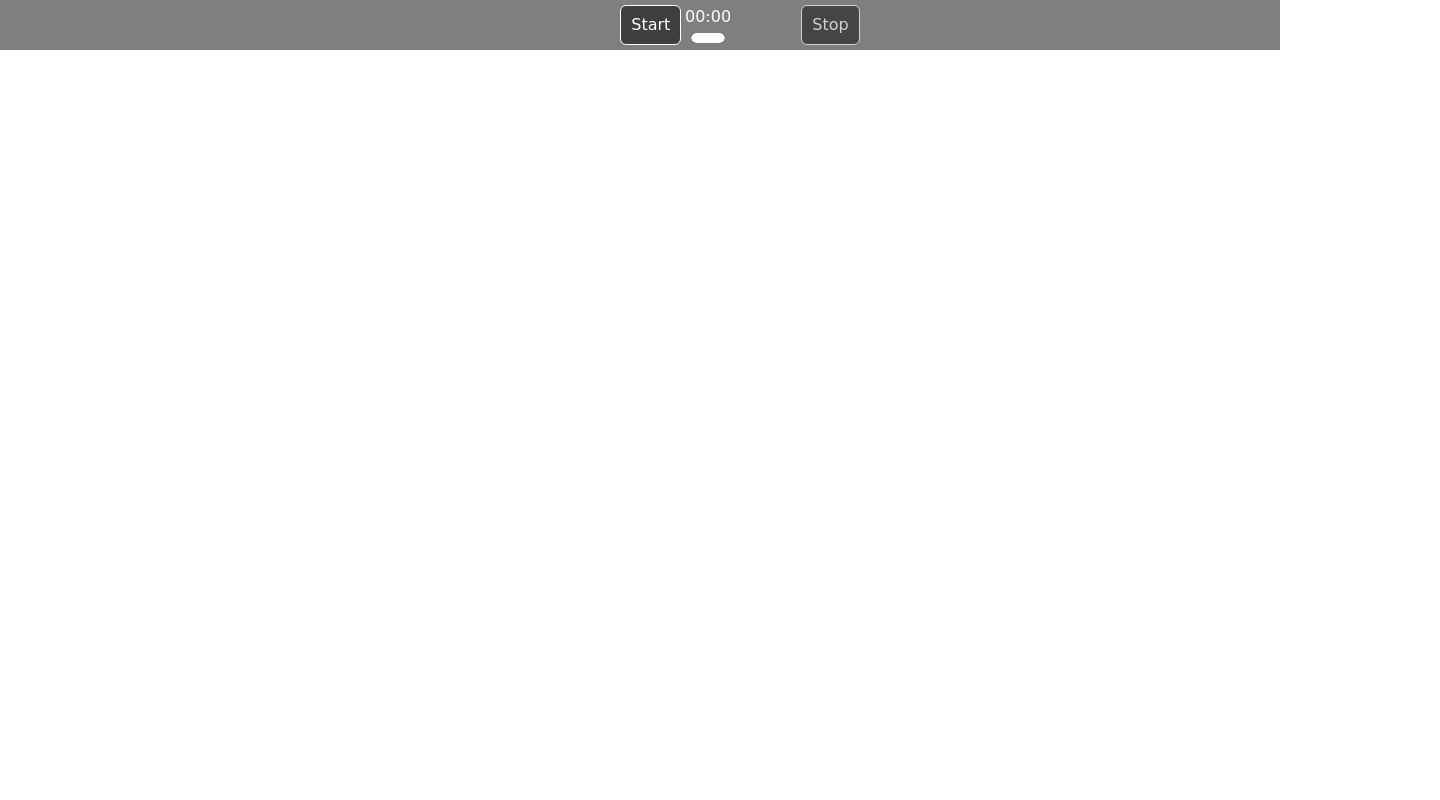
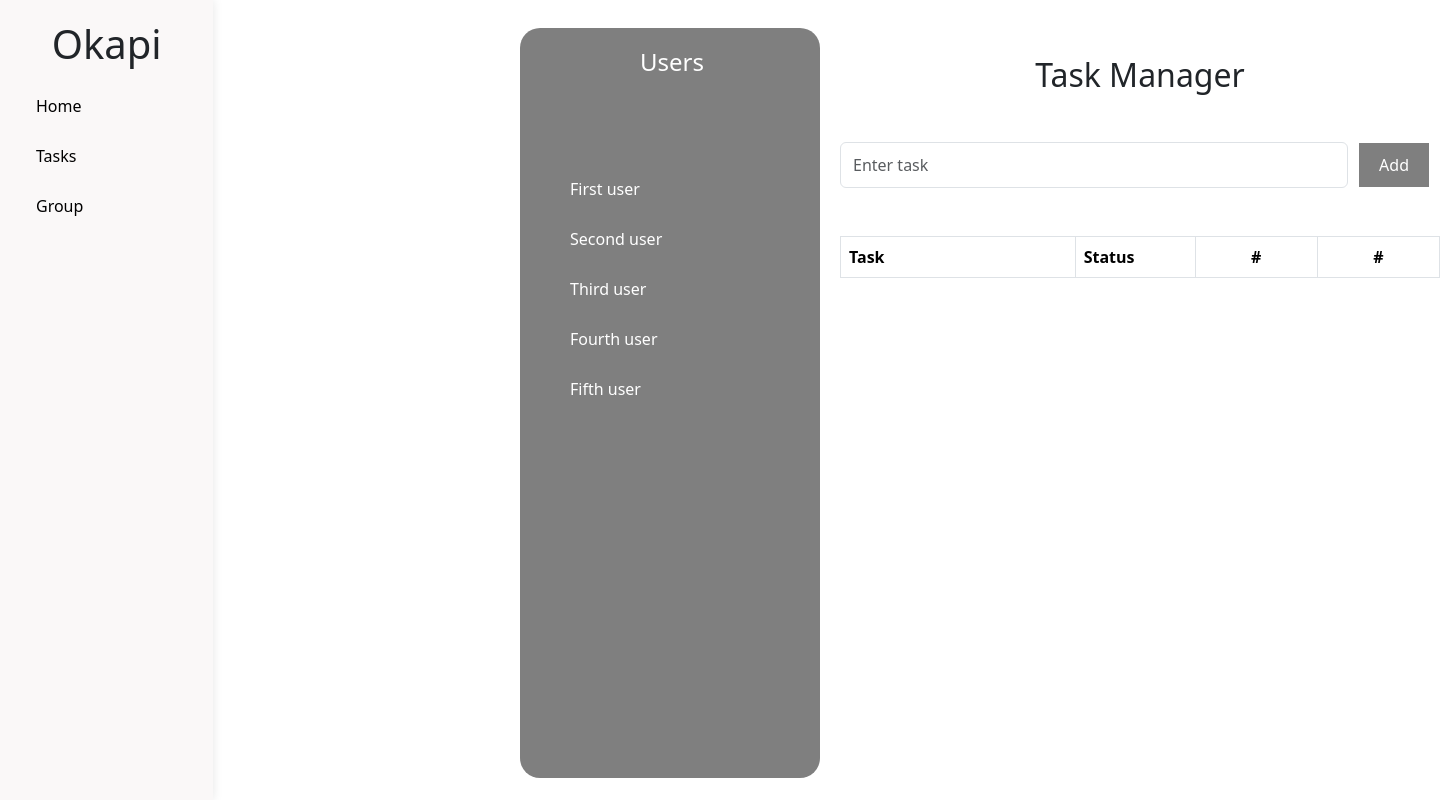
Before and after one commit to AleksandraTremba/WebProject-frontend, a Vue app: page / in a window 1280 px wide. Shown: the whole page, 1440 px wide, since content can reach past the window. Built offline with nearby package versions, Linux system fonts and the light colour scheme.

Commit message:
more pages

```diff
--- a/src/App.vue
+++ b/src/App.vue
@@ -4,6 +4,7 @@ import RegistrationForm from './components/RegistrationForm.vue';
 import HomePage from './components/HomePage.vue';
 import TopTimer from './components/TopTimer.vue';
 import Sidebar from './components/Sidebar.vue';
+import GroupPage from './components/GroupPage.vue';
 </script>
 
 <template>
@@ -11,7 +12,7 @@ import Sidebar from './components/Sidebar.vue';
     </header>
     <main>
         <div class="mx-auto p-2" style="width: 280px;">
-            <TopTimer />
+            <GroupPage />
         </div>
     </main>
 </template>
--- /dev/null
+++ b/src/components/GroupPage.vue
@@ -0,0 +1,233 @@
+<template>
+  <div class="container-fluid">
+    <div class="row">
+      <!-- Sidebar -->
+      <nav class="col-md-2 d-none d-md-block sidebar">
+        <div class="sidebar-sticky">
+          <ul class="nav flex-column">
+            <li class="nav-item text-center">
+              <h1 class="okapi_menu"> Okapi </h1>
+            </li>
+            <li class="nav-item">
+              <a class="nav-link" href="">Home</a>
+            </li>
+            <li class="nav-item">
+              <a class="nav-link" href="">Tasks</a>
+            </li>
+            <li class="nav-item">
+              <a class="nav-link" href="">Group</a>
+            </li>
+          </ul>
+        </div>
+      </nav>
+
+     <main role="main" class="col-md-2">
+     <div class="d-flex align-items-center">
+      <!-- Users Container -->
+      <div class="col-md-3 user-container align-self-start">
+        <h2 class="users-name">Users</h2>
+        <div class="user-list">
+          <ul class="nav flex-column">
+            <li class="users-nav-item text-center">
+              <p class="one-task"> First user </p>
+            </li>
+            <li class="users-nav-item">
+              <p class="one-task"> Second user </p>
+            </li>
+            <li class="users-nav-item">
+              <p class="one-task"> Third user </p>
+            </li>
+            <li class="users-nav-item">
+              <p class="one-task"> Fourth user </p>
+            </li>
+            <li class="users-nav-item">
+              <p class="one-task"> Fifth user </p>
+            </li>
+          </ul>
+        </div>
+      </div>
+
+      <!-- Tasks Container -->
+      <div class="col-md-7 group-task-page-container align-self-start" style="max-width: 600px">
+        <!-- Heading -->
+        <h2 class="text-center mt-5">Task Manager</h2>
+
+        <!-- Input -->
+        <div class="d-flex mt-5">
+          <input
+            type="text"
+            v-model="task"
+            placeholder="Enter task"
+            class="w-100 form-control"
+          />
+          <button class="btn btn-warning rounded-0" @click="submitTask">
+            Add
+          </button>
+        </div>
+
+        <!-- Task table -->
+        <table class="table table-bordered mt-5">
+          <thead>
+            <tr>
+              <th scope="col">Task</th>
+              <th scope="col" style="width: 120px">Status</th>
+              <th scope="col" class="text-center">#</th>
+              <th scope="col" class="text-center">#</th>
+            </tr>
+          </thead>
+          <tbody>
+            <tr v-for="(task, index) in tasks" :key="index">
+              <td>
+                <span :class="{ 'line-through': task.status === 'finished' }">
+                  {{ task.name }}
+                </span>
+              </td>
+              <td>
+                <span
+                  class="pointer noselect"
+                  @click="changeStatus(index)"
+                  :class="{
+                    'text-danger': task.status === 'to-do',
+                    'text-success': task.status === 'finished',
+                    'text-warning': task.status === 'in-progress',
+                  }"
+                >
+                  {{ capitalizeFirstChar(task.status) }}
+                </span>
+              </td>
+              <td class="text-center">
+                <button class="btn btn-warning rounded-0" @click="deleteTask">
+                  Delete
+                </button>
+              </td>
+              <td class="text-center">
+                <button
+                  class="btn btn-warning rounded-0"
+                  @click="editTask(index)"
+                >
+                  Edit
+                </button>
+              </td>
+            </tr>
+          </tbody>
+        </table>
+      </div>
+    </div>
+      </main>
+    </div>
+  </div>
+</template>
+
+  <script>
+  export default {
+    name: "HelloWorld",
+    props: {
+      msg: String,
+    },
+
+    data() {
+      return {
+        task: "",
+        editedTask: null,
+        statuses: ["to-do", "in-progress", "finished"],
+
+        /* Status could be: 'to-do' / 'in-progress' / 'finished' */
+        tasks: [],
+      };
+    },
+
+    methods: {
+      /**
+       * Capitalize first character
+       */
+      capitalizeFirstChar(str) {
+        return str.charAt(0).toUpperCase() + str.slice(1);
+      },
+
+      /**
+       * Change status of task by index
+       */
+      changeStatus(index) {
+        let newIndex = this.statuses.indexOf(this.tasks[index].status);
+        if (++newIndex > 2) newIndex = 0;
+        this.tasks[index].status = this.statuses[newIndex];
+      },
+
+      /**
+       * Deletes task by index
+       */
+      deleteTask(index) {
+        this.tasks.splice(index, 1);
+      },
+
+      /**
+       * Edit task
+       */
+      editTask(index) {
+        this.task = this.tasks[index].name;
+        this.editedTask = index;
+      },
+
+      /**
+       * Add / Update task
+       */
+      submitTask() {
+        if (this.task.length === 0) return;
+
+        /* We need to update the task */
+        if (this.editedTask != null) {
+          this.tasks[this.editedTask].name = this.task;
+          this.editedTask = null;
+        } else {
+          /* We need to add new task */
+          this.tasks.push({
+            name: this.task,
+            status: "todo",
+          });
+        }
+
+        this.task = "";
+      },
+    },
+  };
+  </script>
+
+  <style scoped>
+  .pointer {
+    cursor: pointer;
+  }
+  .line-through {
+    text-decoration: line-through;
+  }
+
+  .user-container {
+   background-color: rgba(0, 0, 0, 0.5);
+  border-radius: 20px;
+  padding: 20px;
+  margin-top: 20px;
+  height: 750px;
+  min-width: 300px;
+  margin-right: 20px;
+  display: flex;
+  flex-direction: column;
+  justify-content: flex-start;
+  padding-left: 50px;
+}
+
+.users-nav-item {
+  margin-bottom: 10px;
+  margin-right: auto;
+  color: white;
+}
+
+.users-name {
+  color: white;
+  font-size: 1.5rem;
+  margin-bottom: 100px;
+  margin-left: 70px;
+}
+
+.group-task-page-container {
+    width: 1000px;
+}
+  </style>
--- a/src/components/HomePage.vue
+++ b/src/components/HomePage.vue
@@ -2,39 +2,67 @@
 
   <div>
     <div class="container-fluid">
-      <div class="row">
-        <nav class="col-md-2 d-none d-md-block sidebar">
-          <div class="sidebar-sticky">
-            <ul class="nav flex-column">
-              <li class="nav-item text-center">
-              <h1 class="okapi_menu"> Okapi </h1>
-              </li>
-              <li class="nav-item">
-                <a class="nav-link" href="">Home</a>
-              </li>
-              <li class="nav-item">
-                <a class="nav-link" href="">Tasks</a>
-              </li>
-
-            </ul>
-          </div>
-        </nav>
-
         <!-- Page content -->
         <main role="main" class="col-md-2">
           <div class="d-flex align-items-center">
                <div class="timer-container">
-                  <p class="timer">Timer</p>
+               <h2 class="timer-name">Timer</h2>
+                  <p class="timer">00:00</p>
+                    <div class="progress-bar">
+                      <div class="progress" :style="{ width: (timer/ initialTimer) * 100 + '%' }"></div>
+                    </div>
+                    <div class="button-container">
+                      <button class="btn btn-primary" @click="startTimer" :disabled="isRunning">Start</button>
+                      <button class="btn btn-primary" @click="stopTimer" :disabled="!isRunning">Stop</button>
+                    </div>
                 </div>
                 <div class="tasks-container">
-                  <p class="tasks">Tasks</p>
+                  <h2 class="tasks-name">Tasks</h2>
+                  <div class="tasks-list">
+                    <ul class="nav flex-column">
+                        <li class="mainpage-nav-item text-center">
+                            <p class="one-task"> First task </p>
+                        </li>
+                        <li class="mainpage-nav-item">
+                            <p class="one-task"> Second task </p>
+                        </li>
+                        <li class="mainpage-nav-item">
+                            <p class="one-task"> Third task </p>
+                        </li>
+                        <li class="mainpage-nav-item">
+                            <p class="one-task"> Fourth task </p>
+                        </li>
+                        <li class="mainpage-nav-item">
+                            <p class="one-task"> Fifth task </p>
+                        </li>
+                    </ul>
+                </div>
                 </div>
                 <div class="group-container">
-                  <p class="grouptasks">Group tasks</p>
+                  <h2 class="grouptasks-name">Group tasks</h2>
+                  <div class="grouptasks-list">
+                    <ul class="nav flex-column">
+                       <li class="mainpage-nav-item text-center">
+                            <p class="one-task"> First task </p>
+                        </li>
+                        <li class="mainpage-nav-item">
+                            <p class="one-task"> Second task </p>
+                        </li>
+                        <li class="mainpage-nav-item">
+                            <p class="one-task"> Third task </p>
+                        </li>
+                        <li class="mainpage-nav-item">
+                            <p class="one-task"> Fourth task </p>
+                        </li>
+                        <li class="mainpage-nav-item">
+                            <p class="one-task"> Fifth task </p>
+                        </li>
+                    </ul>
+                </div>
                 </div>
           </div>
         </main>
-      </div>
+
     </div>
   </div>
 
@@ -45,15 +73,6 @@
 </script>
 
 <style>
-.sidebar {
-  position: fixed;
-  top: 0;
-  left: 0;
-  bottom: 0;
-  padding: 20px;
-  background-color: #FAF8F8;
-  box-shadow: 0 0 10px rgba(0, 0, 0, 0.1);
-}
 
 .nav-item {
   margin-bottom: 10px;
@@ -73,12 +92,6 @@
   color: white;
 }
 
-.content {
-  display: flex;
-  flex-direction: row;
-  justify-content: center;
-  margin-left: 200px;
-}
 
 /* Insert true timer code */
 .timer-container {
@@ -89,6 +102,17 @@
   height: 500px;
   min-width: 300px;
   margin-right: 20px;
+  display: flex;
+  flex-direction: column;
+  justify-content: flex-start;
+  align-items: center;
+
+}
+
+.timer-name {
+  color: white;
+  font-size: 1.5rem;
+margin-bottom: 100px;
 }
 
 .timer {
@@ -104,11 +128,19 @@
   height: 500px;
   min-width: 300px;
   margin-right: 20px;
+  display: flex;
+  flex-direction: column;
+  justify-content: flex-start;
+  padding-left: 50px;
 }
 
-.tasks {
+.tasks-name {
   color: white;
+  font-size: 1.5rem;
+  margin-bottom: 100px;
+  margin-left: 70px;
 }
+
 
 /* Insert true group tasks code */
 .group-container {
@@ -119,10 +151,67 @@
   height: 500px;
   min-width: 300px;
   margin-right: 20px;
+  display: flex;
+  flex-direction: column;
+  padding-left: 50px;
 }
 
-.grouptasks {
+.grouptasks-name {
+  color: white;
+  font-size: 1.5rem;
+margin-bottom: 100px;
+margin-left: 50px;
+}
+
+.button-container {
+  margin-top: 20px;
+}
+
+.timer {
+  color: white;
+  font-size: 325%;
+}
+
+.btn {
+  background-color: rgba(0, 0, 0, 0.5);
+  border-color: white;
+  color: white;
+  margin: 0 10px;
+  padding: 10px 20px;
+}
+
+.btn:hover {
+  background-color: rgba(0, 0, 0, 0.7);
+  border-color: white;
   color: white;
 }
 
+.btn:disabled {
+  background-color: rgba(0, 0, 0, 0.7);
+  border-color: white;
+  color: white;
+}
+
+.progress-bar {
+  height: 10px;
+  width: 85%;
+  background-color: black;
+  border-radius: 5px;
+  margin-top: 10px;
+}
+
+.progress {
+  height: 100%;
+  background-color: white;
+  border-radius: 5px;
+  transition: width 1s linear;
+}
+
+.mainpage-nav-item {
+  margin-bottom: 10px;
+  margin-right: auto;
+  color: white;
+}
+
+
 </style>
--- a/src/components/Sidebar.vue
+++ b/src/components/Sidebar.vue
@@ -14,6 +14,9 @@
                         </li>
                         <li class="nav-item">
                             <a class="nav-link" href="">Tasks</a>
+                        </li>
+                        <li class="nav-item">
+                            <a class="nav-link" href="">Group</a>
                         </li>
                     </ul>
                 </div>
--- a/src/components/TaskManager.vue
+++ b/src/components/TaskManager.vue
@@ -1,5 +1,27 @@
 <template>
-    <div class="container" style="max-width: 600px">
+    <div class="container-fluid">
+        <div class="row">
+            <nav class="col-md-2 d-none d-md-block sidebar">
+                <div class="sidebar-sticky">
+                    <ul class="nav flex-column">
+                        <li class="nav-item text-center">
+                            <h1 class="okapi_menu"> Okapi </h1>
+                        </li>
+                        <li class="nav-item">
+                            <a class="nav-link" href="">Home</a>
+                        </li>
+                        <li class="nav-item">
+                            <a class="nav-link" href="">Tasks</a>
+                        </li>
+                        <li class="nav-item">
+                            <a class="nav-link" href="">Group</a>
+                        </li>
+                    </ul>
+                </div>
+            </nav>
+        </div>
+    </div>
+    <div class="task-page-container" style="max-width: 600px">
       <!-- Heading -->
       <h2 class="text-center mt-5">Task Manager</h2>
 
--- a/src/components/TopTimer.vue
+++ b/src/components/TopTimer.vue
@@ -1,21 +1,19 @@
 <template>
     <div class="fixed-top">
-        <div class="timer-container">
+        <div class="top-timer-container">
             <div class="d-flex justify-content-center">
-                <div class="content">
-                  <button class="btn btn-primary" @click="startTimer" :disabled="isRunning">Start</button>
-                    <div class="timer-progress">
+                  <button class="top-btn btn-primary" @click="startTimer" :disabled="isRunning">Start</button>
+                    <div class="top-timer-progress d-flex align-items-center">
                       <div class="col-4 d-flex justify-content-center">
-                        <p class="timer mb-1"> 00:00 </p>
+                        <p class="top-timer mb-1"> 00:00 </p>
                       </div>
-                      <div class="second-progress col-4 d-flex justify-content-center">
-                      <div class="progress-bar">
-                      <div class="progress" :style="{ width: (timer/ initialTimer) * 100 + '%' }"></div>
+                      <div class="second-progress">
+                      <div class="top-progress-bar">
+                      <div class="top-progress" :style="{ width: (timer/ initialTimer) * 100 + '%' }"></div>
                       </div>
                       </div>
                     </div>
-                  <button class="btn btn-primary" @click="stopTimer" :disabled="!isRunning">Stop</button>
-                </div>
+                  <button class="top-btn btn-primary" @click="stopTimer" :disabled="!isRunning">Stop</button>
             </div>
         </div>
     </div>
@@ -25,7 +23,7 @@
 </script>
 
 <style>
-.timer-container {
+.top-timer-container {
     background-color: rgba(0, 0, 0, 0.5);
     border-radius: 0;
     margin-top: 0px;
@@ -34,58 +32,56 @@
     min-width: 100%;
     }
 
-.timer {
+.top-timer {
   color: white;
-  font-family: "Comic Sans MS";
   font-size: 100%;
 }
 
-.btn {
+.top-btn {
  background-color: rgba(0, 0, 0, 0.5);
   border-color: white;
   color: white;
   margin: 0 10px;
   padding: 1px 10px;
   height: 40px;
-   font-family: "Comic Sans MS";
 
 }
 
-.btn:hover {
+.top-btn:hover {
   background-color: rgba(0, 0, 0, 0.7);
   border-color: white;
   color: white;
 }
 
-.btn:disabled {
+.top-btn:disabled {
   background-color: rgba(0, 0, 0, 0.7);
   border-color: white;
   color: white;
 }
 
-.progress-bar {
-  height: 10px;
-  width: 500px;
+.top-progress-bar {
+  height: 5px;
+  width: 100px;
   background-color: black;
   border-radius: 5px;
 }
 
-.progress {
+.top-progress {
   height: 100%;
   background-color: white;
   border-radius: 5px;
   transition: width 1s linear;
 }
 
-.content {
+.top-content {
     flex-direction: row;
 }
 
-.timer-progress {
+.top-timer-progress {
     flex-direction: column;
     width: 100px;
 }
-.row {
+.top-row {
   --bs-gutter-x: 0mm;
 }
 </style>
```
